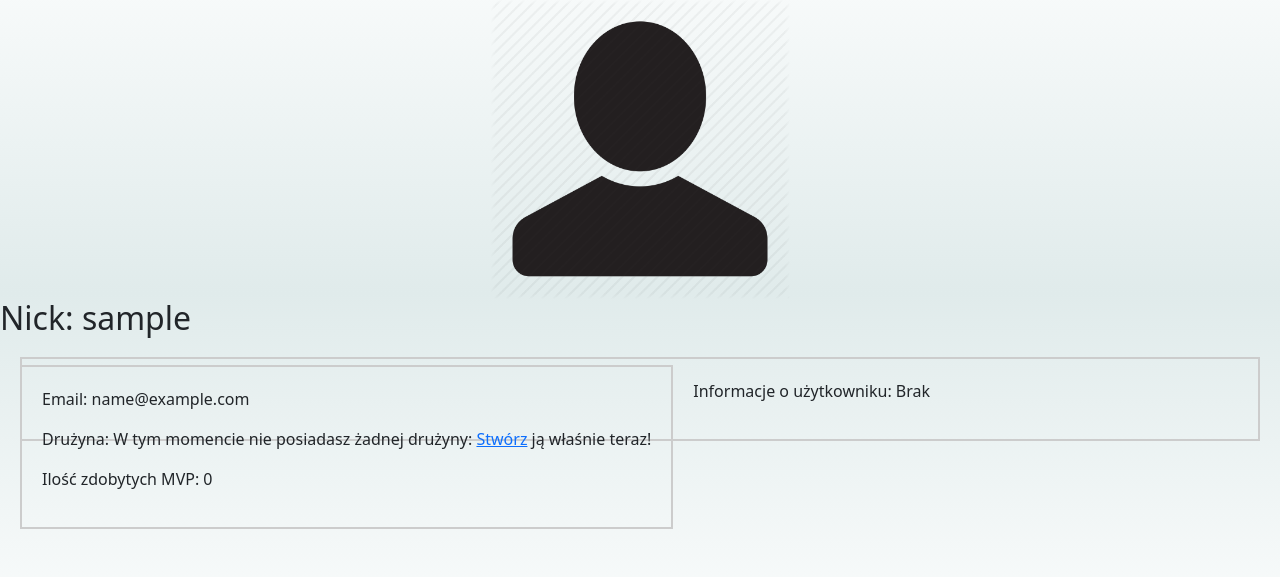
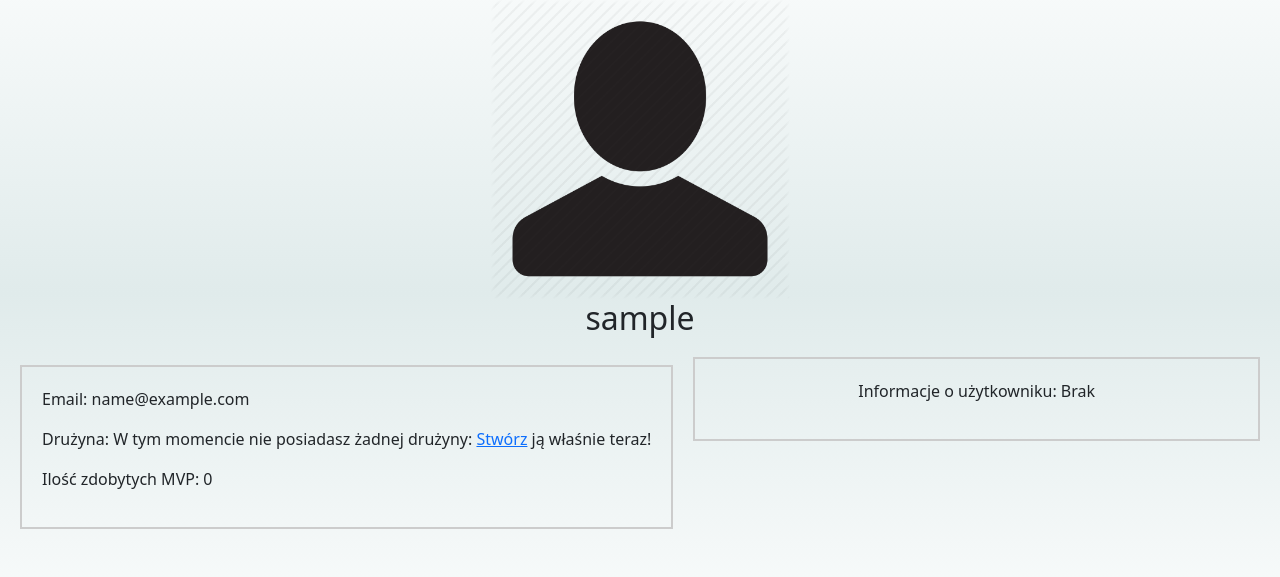
Before and after one commit to Ziomidlo/Tournament-manage-application, a Django app: page / in a window 1280 px wide. Shown: the part 107-684 px from the top of the page. Run offline with Django 4.2, Linux system fonts and the light colour scheme; the visitor is signed in with stand-in values (Sample User, id 1).

Commit message:
add css to user and team list and finished index.

```diff
--- a/mysite/mysite/settings.py
+++ b/mysite/mysite/settings.py
@@ -132,7 +132,7 @@ MEDIA_URL = '/media/'
 MEDIA_ROOT = os.path.join(BASE_DIR, 'media')
 
 STATICFILES_DIRS = (
-    os.path.join(BASE_DIR, 'static'),
+    os.path.join(BASE_DIR, 'tournament_app/static'),
 )
 
 SESSION_ENGINE = 'django.contrib.sessions.backends.db'
--- a/mysite/tournament_app/static/tournament_app/style.css
+++ b/mysite/tournament_app/static/tournament_app/style.css
@@ -1,3 +1,20 @@
-.base{
-    background-color: blue;
+.user-info-box, .user-info-center-inner, .user-info-right {
+    display: grid;
+    justify-content: center;
+    align-items: center;
+    width: auto;
+    height: auto;
 }
+
+.user-info-center-inner {
+    text-align: center;
+    margin: 20px; border: 2px solid #ccc;
+    padding: 20px;
+}
+
+.user-view-item {
+    border: 1px solid #ccc;
+    display: flex;
+    align-items: center;
+    padding: 10px;
+}
--- a/mysite/tournament_app/templates/tournament_app/index.html
+++ b/mysite/tournament_app/templates/tournament_app/index.html
@@ -1,10 +1,9 @@
 {% include 'tournament_app/navbar.html' %}
 
-    {% load static %}
-    <link rel='stylesheet' href='{% static 'style.css' %}'>
 
+        {% load static %}
+    <link rel='stylesheet' type="text/css" href='{% static 'tournament_app/style.css' %}'>
     {% block content %}
-
     {% if messages %}
 {% for message in messages %}
 <div class="alert alert-{{ message.tags }}">
@@ -19,7 +18,7 @@
         {% else %}
             <img src= '{% static 'tournament_app/user.png' %}' style='width:300px; length=300px; display: block; margin: 0 auto;'>
         {% endif %}
-            <h2>Nick: {{ user.username }}</h2 style='width:300px; length=300px; display: block; margin: 0 auto;'>
+            <h2 style='text-align:center;'>{{ user.username }}</h2>
         <div class='user-info-box' style='float: left; margin: 20px; border: 2px solid #ccc; padding: 20px;'>
             <p>Email: {{ user.email }}</p>
         {%if user.is_team == False %}
@@ -29,19 +28,20 @@
                     <p>Drużyna: <a href="{% url 'tournament_app:team_details' pk=team.pk%}">{{ team.name }}</a></p>
                 {% endfor %}
         {% endif %}
-        <p>Ilość zdobytych MVP: {{ user.MVP }}
+        <p>Ilość zdobytych MVP: {{ user.MVP }}</p>
         </div>
-        <div class='user-info-center' style='float: center; margin: 20px; border: 2px solid #ccc; padding: 20px;'>
+        <div class='user-info-center'>
+            <div class='user-info-center-inner'>
             {% if user.info %}
-                <p>Informacje o użytkowniku: {{ user.info }}</p>
+                <strong>Informacje o użytkowniku</strong>{{ user.info }}
             {% else %}
                 <p>Informacje o użytkowniku: Brak</p>
             {% endif %}
             {% if 'logged_in_user' in request.session %}
-            <p><a href='{% url 'tournament_app:update_user' pk=user.pk %}' >Zaktualizuj </a>Swoje dane</p>
+            <strong><a href='{% url 'tournament_app:update_user' pk=user.pk %}' >Zaktualizuj </a>Swoje dane</strong>
         </div>
             <div class='user-info-right' style='float: right; margin: 20px; border: 2px solid #ccc; padding: 20px;'>
-            <p> Zaproszenia: </p>
+            <strong> Zaproszenia: </strong>
             {% if invitation in user.recipient.all %}
             {% for invitation in user.recipient.all %}
             <ul>
@@ -52,9 +52,13 @@
                 <p> W tym momencie nie masz żadnych zaproszeń do drużyny.</p>
             {% endif %}
         {% endif %}
+            </div>
         </div>
     {% else %}
+    <center style='margin: 100px;'>
+        <h1>Aplikacja do zarządzania turniejami esportowymi</h1>
         <p><a href="{% url 'tournament_app:login' %}">Zaloguj</a> lub <a href="{% url 'tournament_app:register' %}">Stwórz nowe konto</a> by wyświetlić informacje o użytkowniku!</p>
+    </center>
     {% endif %}
 
     {% endblock %}
```
Also changed, not shown: mysite/tournament_app/templates/tournament_app/teams.html (+21 -4 lines), mysite/tournament_app/templates/tournament_app/user.html (+22 -17 lines), mysite/tournament_app/templates/tournament_app/user_list.html (+12 -4 lines).
